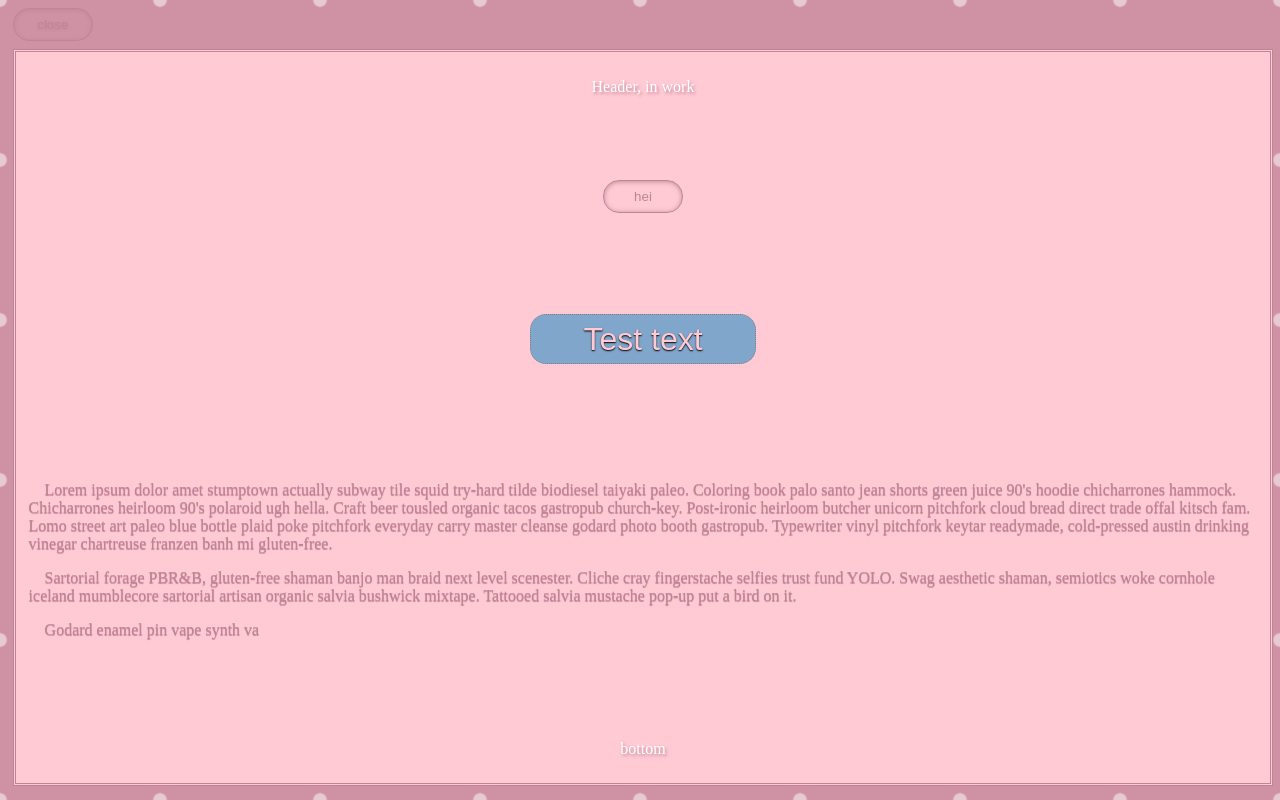
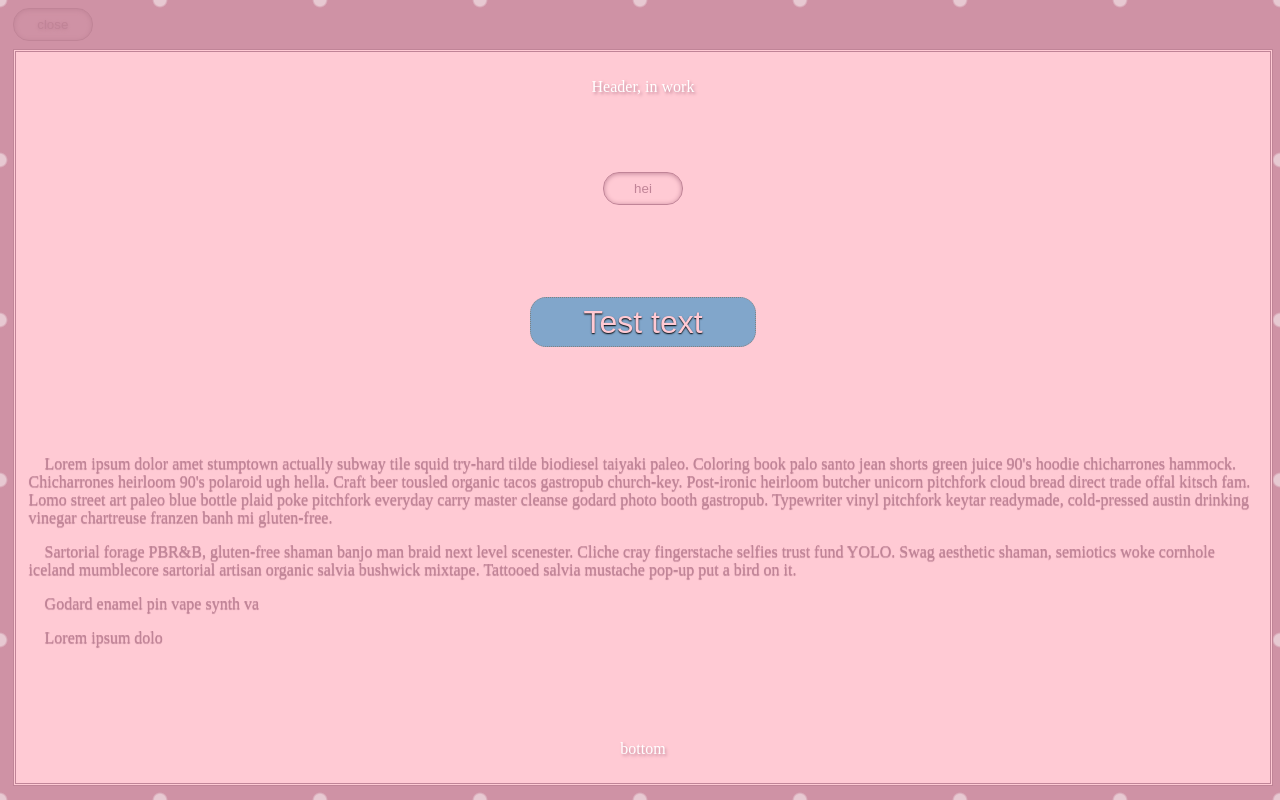
Before and after one commit to CatalinaSorina/Keys, a React (Create React App) app: page / in a window 1280 px wide. Both pictures are taken after a click on the button "open". Built offline with nearby package versions, Linux system fonts and the light colour scheme.

Commit message:
added flow to Paragraphs

```diff
--- a/src/App.js
+++ b/src/App.js
@@ -43,6 +43,9 @@ const App = () => (
         Sartorial forage PBR&B, gluten-free shaman banjo man braid next level scenester. Cliche cray fingerstache selfies trust fund YOLO. Swag aesthetic shaman, semiotics woke cornhole iceland mumblecore sartorial artisan organic salvia bushwick mixtape. Tattooed salvia mustache pop-up put a bird on it.
         Godard enamel pin vape synth va"
         styledComponent="&:hover{color:blue;}"
+      />
+      <Paragraphs text="Lorem ipsum dolo"
+        styledComponent="&:hover{color:red;}"
       />
     </main>
     <footer>bottom</footer>
--- a/src/components/Paragraph/Paragraphs.js
+++ /dev/null
@@ -1,33 +0,0 @@
-import React from "react";
-import style from "styled-components";
-import { paragraphsDefaultStyle } from "./paragraphsDefaultStyle";
-import { combineStyle } from "../../data/utils";
-
-const ParagraphStyled = style.p`
-    ${({ addStyle, styledComponent }) => `
-        text-indent:${addStyle.indent};
-        color:${addStyle.color};
-        text-shadow:${addStyle.textShadow};
-
-        ${styledComponent && styledComponent}
-    `}
-`;
-
-const changeTextWithLineBreaks = (props) => {
-    const { text, changeDefaultStyle, styledComponent, ...restProps } = props;
-
-    return text.match(/[^\r\n]+/g).map((line, i) =>
-        <ParagraphStyled
-            key={i + "line"}
-            addStyle={combineStyle(changeDefaultStyle, paragraphsDefaultStyle)}
-            styledComponent={styledComponent}
-            {...restProps}
-        >
-            {line}
-        </ParagraphStyled>
-    )
-}
-
-const Paragraphs = (props) => <>{changeTextWithLineBreaks(props)}</>
-
-export default Paragraphs;
--- /dev/null
+++ b/src/components/Paragraph/Paragraphs.jsx
@@ -0,0 +1,39 @@
+// @flow
+import React from 'react';
+import ParagraphStyled from './Paragraphs.style';
+
+type ParagraphsProps = {
+  indent: string,
+  color: string,
+  textShadow: string,
+  text?: string,
+  styledComponent?: Object
+};
+
+const Paragraphs = (props: ParagraphsProps): ParagraphStyled => {
+  const { indent, color, textShadow, text, styledComponent } = props;
+  const paragraphs = text && text.match(/[^\r\n]+/g);
+
+  return paragraphs && paragraphs.map((line, i) => (
+    <ParagraphStyled
+      key={i + 'line'}
+      addStyle={{
+        indent,
+        color,
+        textShadow,
+      }}
+      styledComponent={styledComponent}
+      {...(props: any)}
+    >
+      {line}
+    </ParagraphStyled>
+  ));
+};
+
+Paragraphs.defaultProps = {
+  indent: '1rem',
+  color: '#C08497',
+  textShadow: '0 0.05rem 0.05rem #C08497',
+};
+
+export default Paragraphs;
--- /dev/null
+++ b/src/components/Paragraph/Paragraphs.style.js
@@ -0,0 +1,13 @@
+import style from "styled-components";
+
+const ParagraphStyled = style.p`
+    ${({ addStyle, styledComponent }) => `
+        text-indent:${addStyle.indent};
+        color:${addStyle.color};
+        text-shadow:${addStyle.textShadow};
+
+        ${styledComponent && styledComponent}
+    `}
+`;
+
+export default ParagraphStyled;
--- a/src/components/Paragraph/paragraphsDefaultStyle.js
+++ /dev/null
@@ -1,5 +0,0 @@
-export const paragraphsDefaultStyle = {
-    indent: "1rem",
-    color: "#C08497",
-    textShadow: "0 0.05rem 0.05rem #C08497"
-}
```
